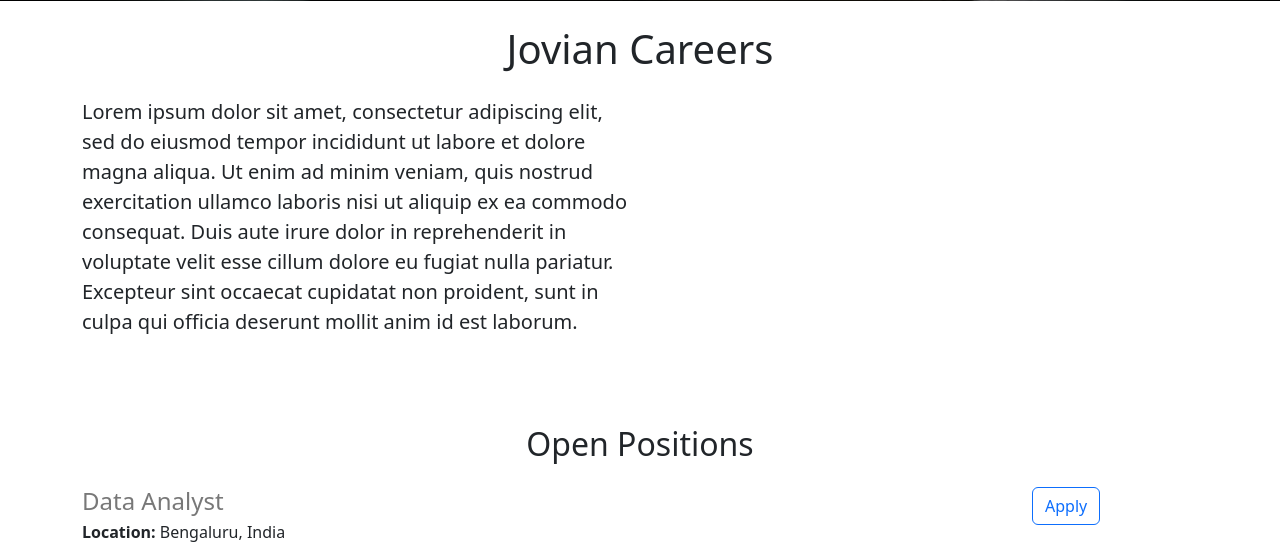
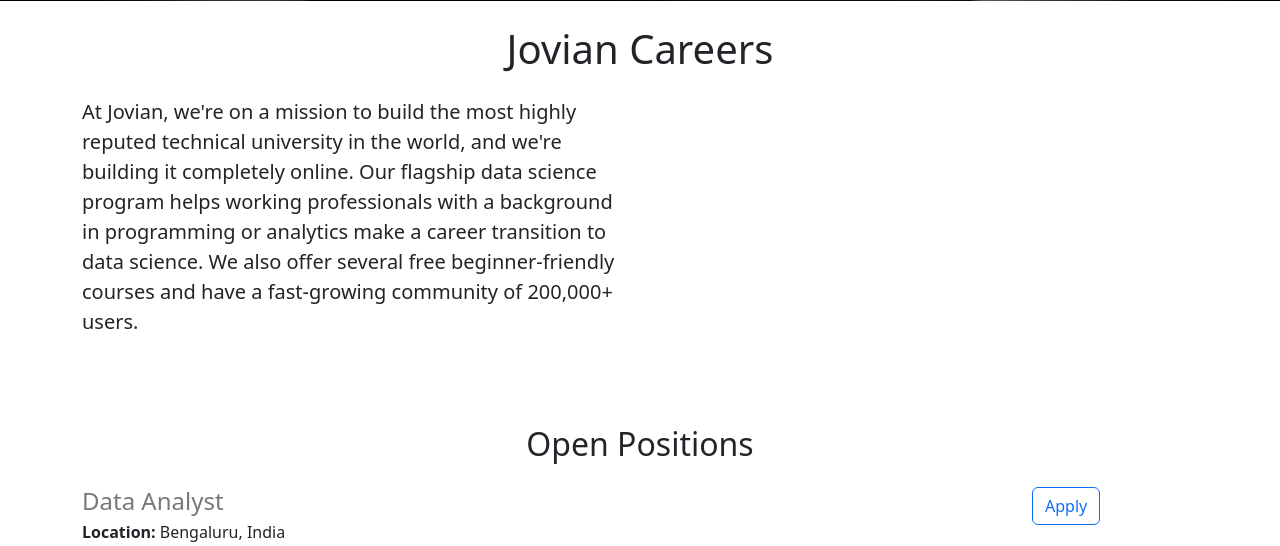
Before and after one commit to ClintonBeyene/jovian-careers-website-v2, a Flask app: page / in a window 1280 px wide. Shown: the part 415-961 px from the top of the page. Run offline with Flask 3, Linux system fonts and the light colour scheme.

Commit message:
Modified paragraph.

```diff
--- a/templates/home.html
+++ b/templates/home.html
@@ -16,7 +16,7 @@
     <div class="row">
       <div class="col-md-6" style="margin-bottom:16px;">
     <p class="lead">
-      Lorem ipsum dolor sit amet, consectetur adipiscing elit, sed do eiusmod tempor incididunt ut labore et dolore magna aliqua. Ut enim ad minim veniam, quis nostrud exercitation ullamco laboris nisi ut aliquip ex ea commodo consequat. Duis aute irure dolor in reprehenderit in voluptate velit esse cillum dolore eu fugiat nulla pariatur. Excepteur sint occaecat cupidatat non proident, sunt in culpa qui officia deserunt mollit anim id est laborum.
+      At Jovian, we're on a mission to build the most highly reputed technical university in the world, and we're building it completely online. Our flagship data science program helps working professionals with a background in programming or analytics make a career transition to data science. We also offer several free beginner-friendly courses and have a fast-growing community of 200,000+ users.
     </p>
       </div>
       <div class="d-none d-md-block col-md-6"
```
